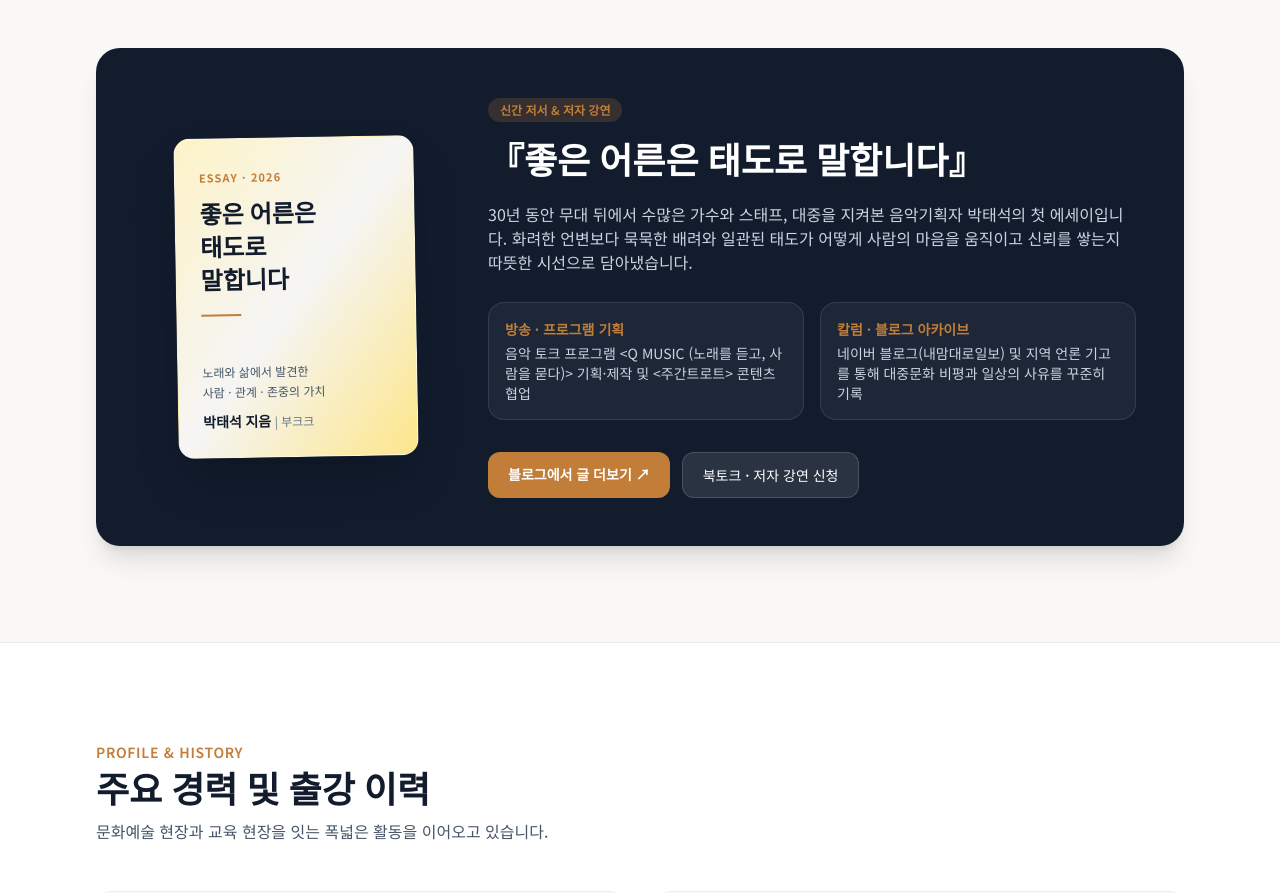
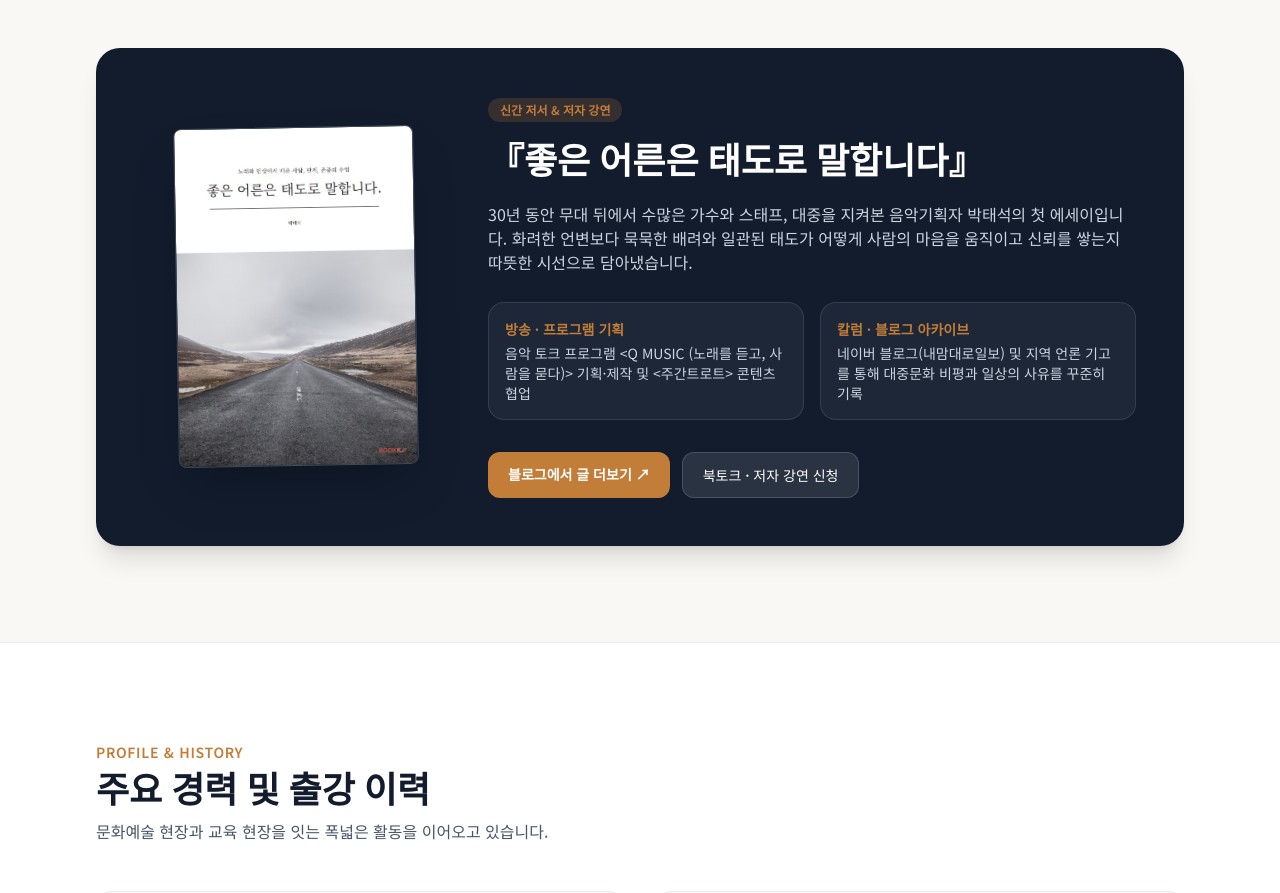
Before and after one commit to 5469pts-debug/5469pts-debug.github.io, a plain HTML site: page index.html in a window 1280 px wide. Shown: the part 2700-3593 px from the top of the page. Drawn offline with nearby package versions, Linux system fonts and the light colour scheme.

Commit message:
저서 섹션에 실제 책 표지 이미지(book-cover.jpg) 적용

```diff
--- a/index.html
+++ b/index.html
@@ -392,23 +392,10 @@
     <div class="max-w-6xl mx-auto px-4 sm:px-6 lg:px-8">
       <div class="bg-brand-navy rounded-3xl p-6 sm:p-10 lg:p-12 text-white shadow-xl overflow-hidden relative">
         <div class="grid grid-cols-1 lg:grid-cols-12 gap-8 lg:gap-10 items-center">
-          <!-- 책 표지 비주얼 -->
+          <!-- 책 표지 이미지 -->
           <div class="lg:col-span-4 flex justify-center">
-            <div class="w-52 sm:w-60 aspect-[3/4] rounded-2xl bg-gradient-to-br from-amber-100 via-stone-100 to-amber-200 text-brand-navy p-6 shadow-2xl flex flex-col justify-between border border-white/20 transform -rotate-1 hover:rotate-0 transition-transform">
-              <div>
-                <span class="text-[11px] font-bold tracking-widest text-brand-amber uppercase">Essay · 2026</span>
-                <h3 class="font-serif text-2xl font-bold leading-snug mt-3 text-brand-navy">
-                  좋은 어른은<br />태도로<br />말합니다
-                </h3>
-                <div class="w-10 h-0.5 bg-brand-amber mt-4"></div>
-              </div>
-              <div>
-                <p class="text-xs text-slate-600 leading-relaxed mb-3">
-                  노래와 삶에서 발견한<br />사람 · 관계 · 존중의 가치
-                </p>
-                <p class="font-serif font-bold text-sm text-brand-navy">박태석 지음 <span class="font-sans font-normal text-xs text-slate-500">| 부크크</span></p>
-              </div>
-            </div>
+            <img src="./book-cover.jpg" alt="좋은 어른은 태도로 말합니다 책 표지" width="527" height="747"
+                 class="w-full max-w-[220px] sm:max-w-[240px] h-auto rounded-lg shadow-2xl border border-white/20 object-cover transform -rotate-1 hover:rotate-0 transition-transform" />
           </div>
 
           <!-- 책 & 미디어 소개 -->
```
Also changed, not shown: book-cover.jpg (added).
